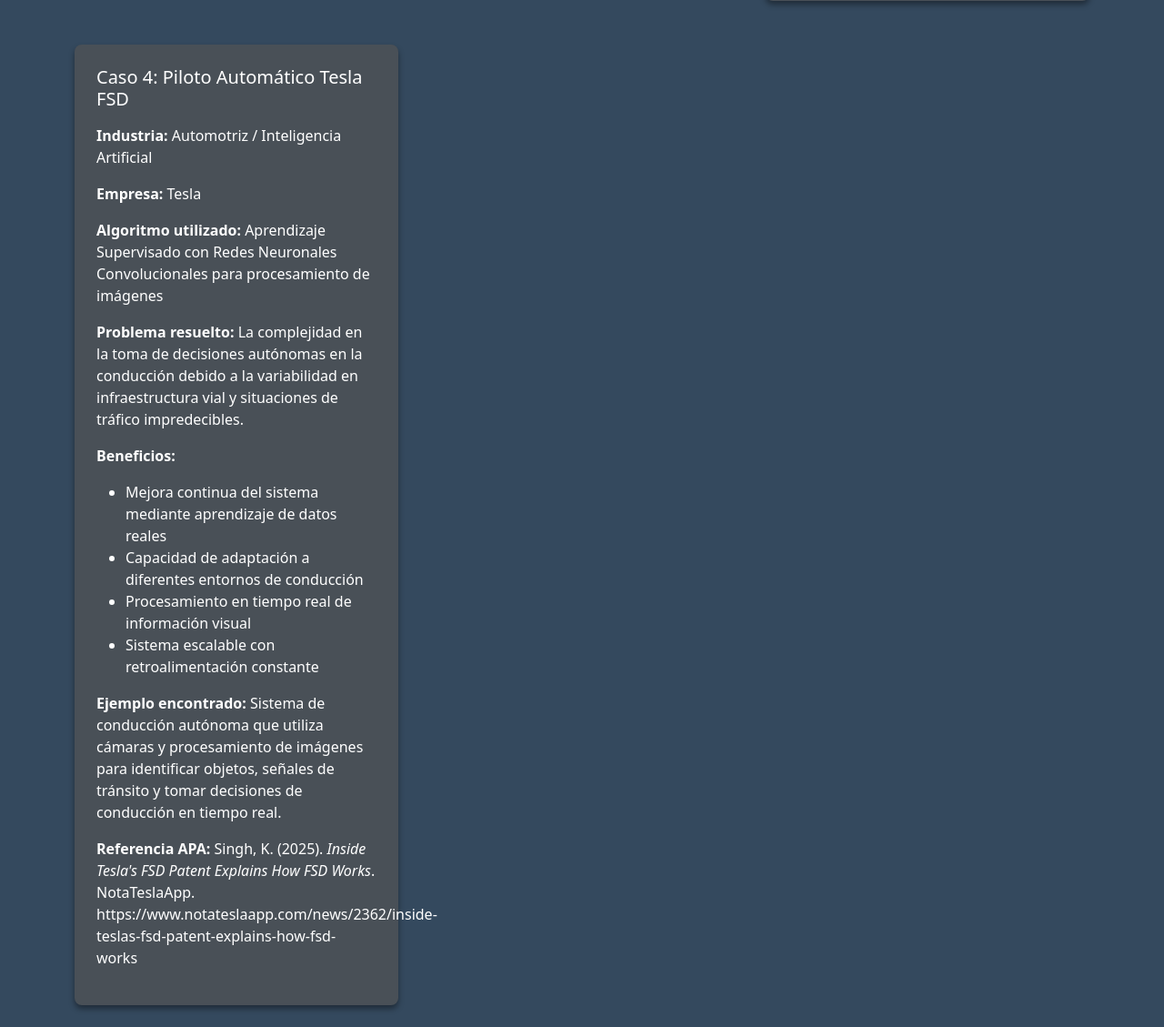
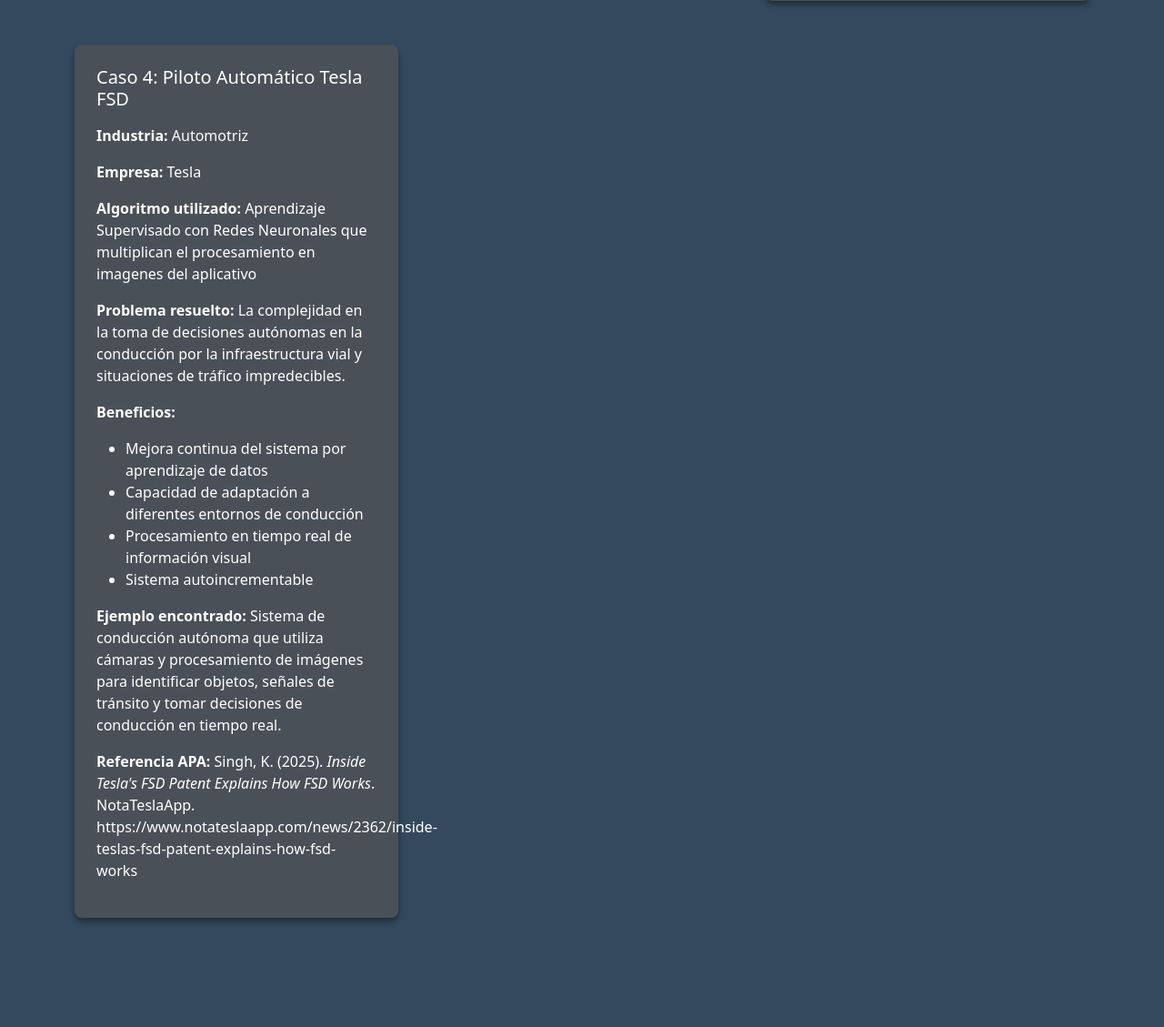
Before and after one commit to Diego-Alexander-udec/Casos-de-Uso-de-Machine-Learning-Supervisado, a Flask app: page /actividad1 in a window 1280 px wide. Shown: the part 1135-2264 px from the top of the page at 91% size. After the commit the page ends 2150 px from the top, so only its background shows below. Run offline with Flask 3, Linux system fonts and the light colour scheme.

Commit message:
correccion de redaccion

```diff
--- a/Proyecto/templates/actividad1.html
+++ b/Proyecto/templates/actividad1.html
@@ -81,16 +81,16 @@
                 <div class="case-card">
                     <div class="card-body">
                         <h5 class="card-title">Caso 4: Piloto Automático Tesla FSD</h5>
-                        <p><strong>Industria:</strong> Automotriz / Inteligencia Artificial</p>
+                        <p><strong>Industria:</strong> Automotriz </p>
                         <p><strong>Empresa:</strong> Tesla</p>
-                        <p><strong>Algoritmo utilizado:</strong> Aprendizaje Supervisado con Redes Neuronales Convolucionales para procesamiento de imágenes</p>
-                        <p><strong>Problema resuelto:</strong> La complejidad en la toma de decisiones autónomas en la conducción debido a la variabilidad en infraestructura vial y situaciones de tráfico impredecibles.</p>
+                        <p><strong>Algoritmo utilizado:</strong> Aprendizaje Supervisado con Redes Neuronales que multiplican el procesamiento en imagenes del aplicativo</p>
+                        <p><strong>Problema resuelto:</strong> La complejidad en la toma de decisiones autónomas en la conducción por la infraestructura vial y situaciones de tráfico impredecibles.</p>
                         <p><strong>Beneficios:</strong>
                             <ul>
-                                <li>Mejora continua del sistema mediante aprendizaje de datos reales</li>
+                                <li>Mejora continua del sistema por aprendizaje de datos</li>
                                 <li>Capacidad de adaptación a diferentes entornos de conducción</li>
                                 <li>Procesamiento en tiempo real de información visual</li>
-                                <li>Sistema escalable con retroalimentación constante</li>
+                                <li>Sistema autoincrementable</li>
                             </ul>
                         </p>
                         <p><strong>Ejemplo encontrado:</strong> Sistema de conducción autónoma que utiliza cámaras y procesamiento de imágenes para identificar objetos, señales de tránsito y tomar decisiones de conducción en tiempo real.</p>
```
